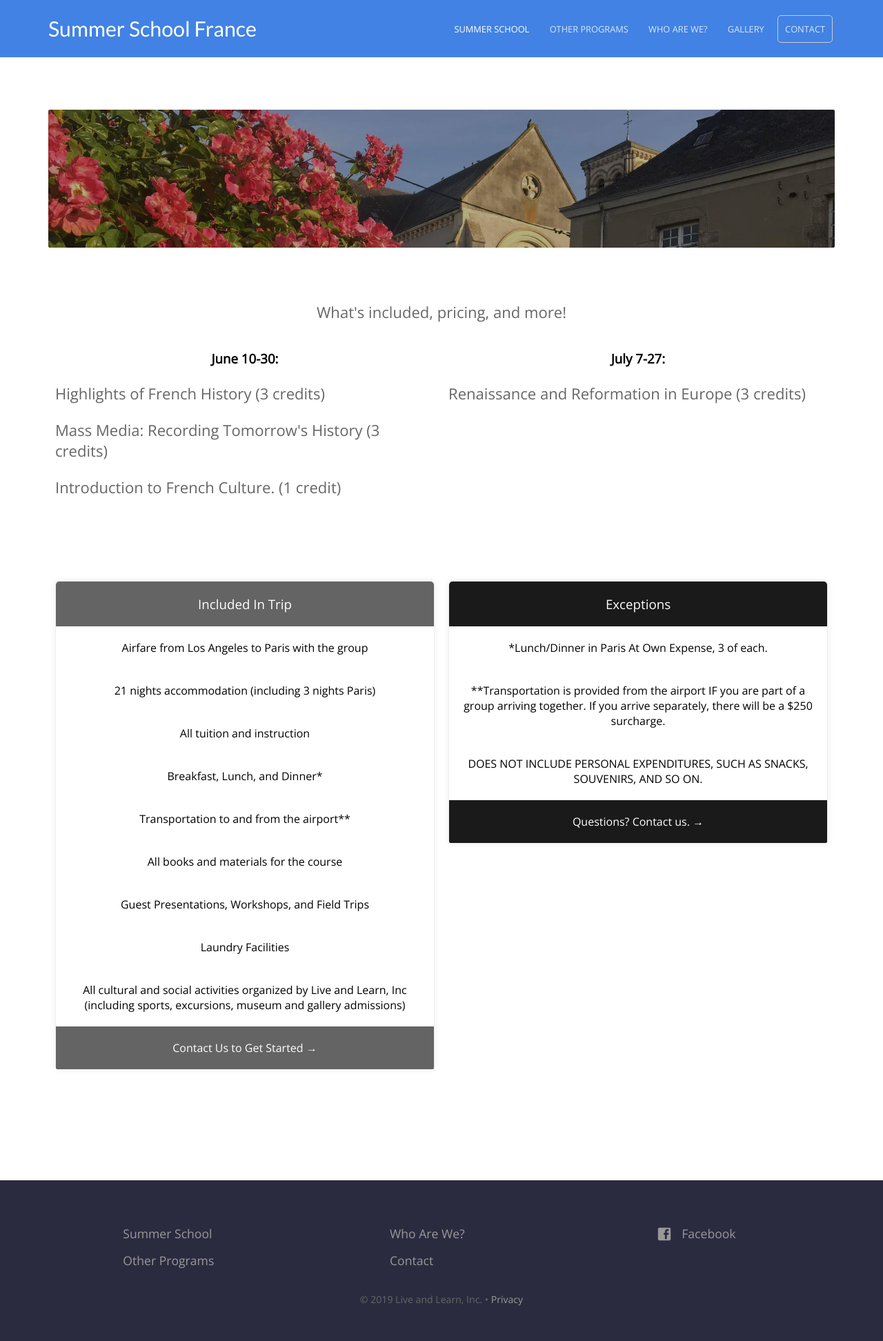
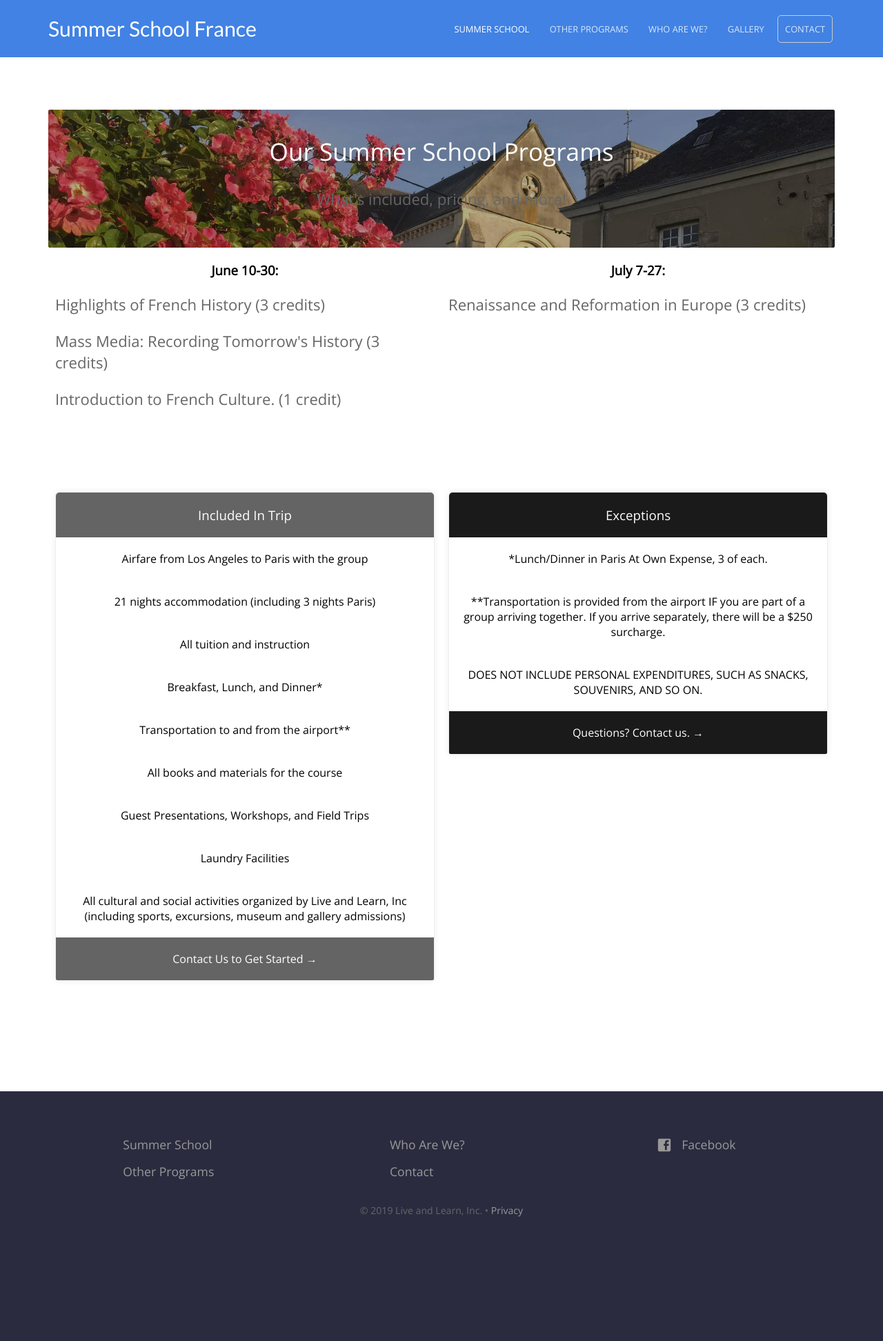
Before and after one commit to baritchie/project1, a Jekyll site: the page built from summerschoolprograms.html, in a window 1280 px wide. Shown: the whole page at 69% size. Built offline with Jekyll 4.4.1, drawn with Linux system fonts in a browser that asks for light colours; after the commit the page ends 1815 px from its top, so only the background shows below that.

Commit message:
Updated '_layouts/page.html' via CloudCannon

```diff
--- a/_layouts/page.html
+++ b/_layouts/page.html
@@ -11,14 +11,23 @@ layout: default
                         <source class="screenshot" srcset="{{ page.picture_url }}.jpg" type="image/jpeg">
                         <img style="height:200px;width:100%;object-fit:cover;object-position: 0 10%;-webkit-filter:brightness(70%);" class="screenshot" src="{{ page.picture_url }}.jpg" />
                     </picture>
+                    <div style="position:absolute;top:50%;left:50%;transform:translate(-50%, -50%);">
                         <h2>{{ page.heading }}</h2>
+            				{% if page.description %}
+            					<p class="subtext">{{ page.description }}</p>
+    			            {% endif %}
+                    </div>
             		    {% elsif page.heading %}
             		        <h2>{{ page.heading }}</h2>
+            				{% if page.description %}
+            					<p class="subtext">{{ page.description }}</p>
+    			            {% endif %}
             			{% elsif page.title and page.layout != 'archive' %}
             				<h2>{{ page.title }}</h2>
-    			{% endif %}
             				{% if page.description %}
             					<p class="subtext">{{ page.description }}</p>
+    			            {% endif %}
+
             			{% endif %}
 		    </div>
 			{{ content }}
```
Lines whose indentation alone changed are shown as unchanged.
